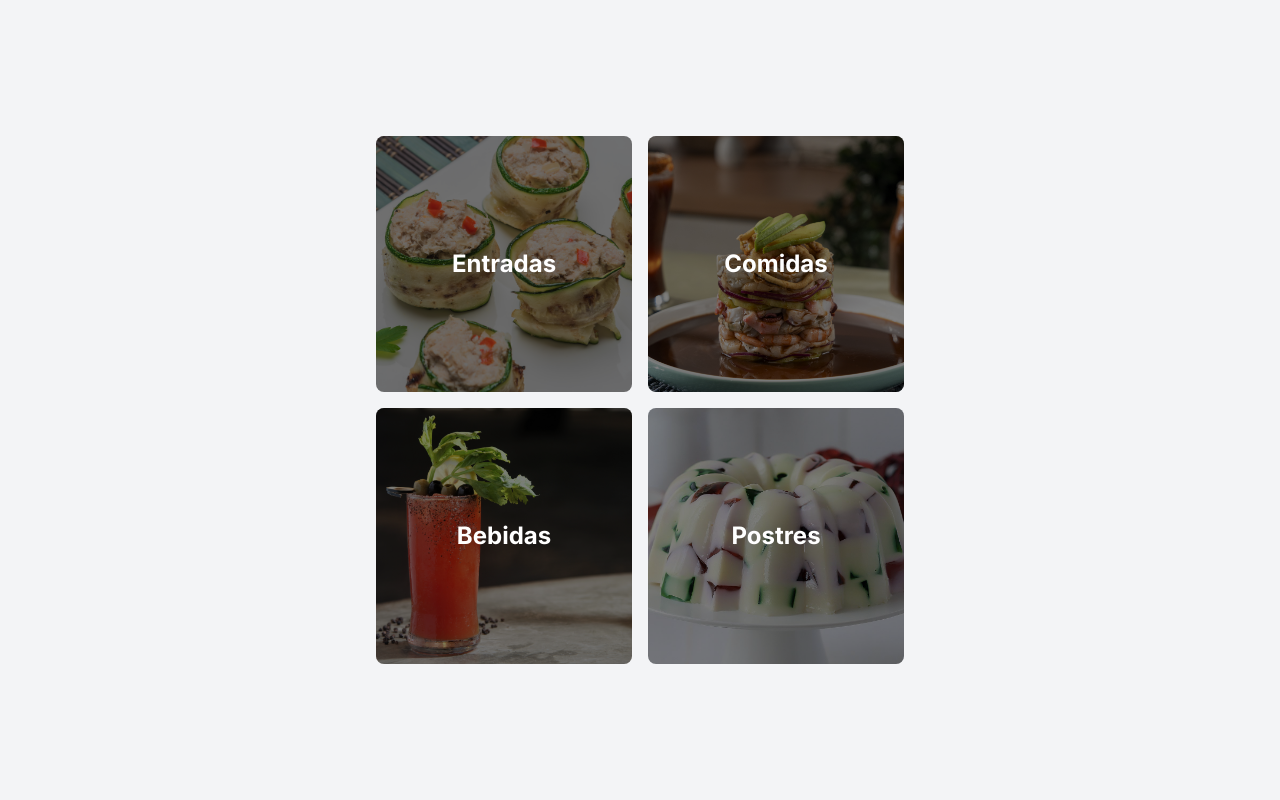
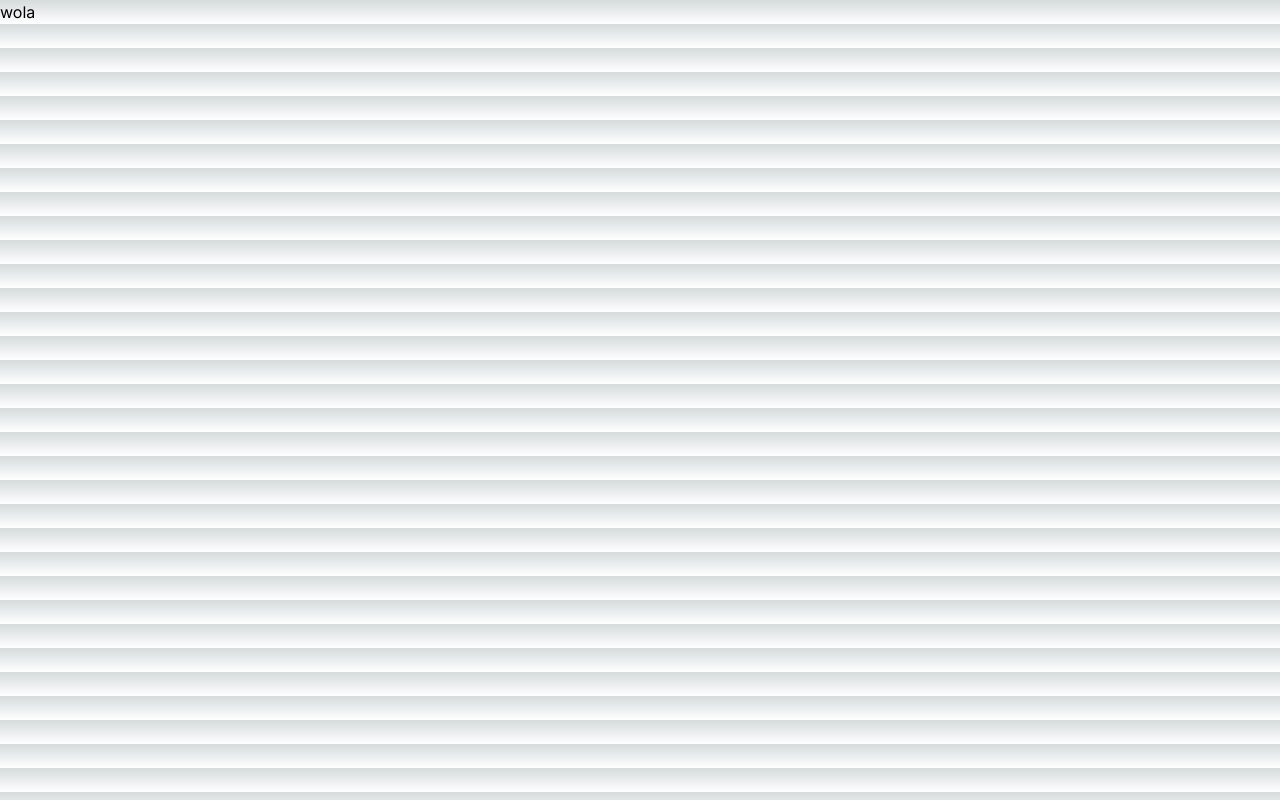
Before and after one commit to MangelMillan/menuQR, a Next.js app: page / in a window 1280 px wide. Built offline with nearby package versions, Linux system fonts and the light colour scheme.

Commit message:
Refactor menu pages to use functional components

```diff
--- a/app/(menu)/bebidas/page.tsx
+++ b/app/(menu)/bebidas/page.tsx
@@ -1,9 +1,5 @@
-"use client";
+const bebidas: React.FC = () => {
+  return <div>wola</div>;
+};
 
-import React from "react";
-
-export default class Page extends React.Component {
-  render() {
-    return <p>Hello world</p>;
-  }
-}
+export default bebidas;
--- a/app/(menu)/comidas/page.tsx
+++ b/app/(menu)/comidas/page.tsx
@@ -1,9 +1,5 @@
-"use client";
+const comidas: React.FC = () => {
+  return <div>wola</div>;
+};
 
-import React from "react";
-
-export default class Page extends React.Component {
-  render() {
-    return <p>Hello world</p>;
-  }
-}
+export default comidas;
--- a/app/(menu)/entradas/page.tsx
+++ b/app/(menu)/entradas/page.tsx
@@ -1,9 +1,5 @@
-"use client";
+const entradas: React.FC = () => {
+  return <div>wola</div>;
+};
 
-import React from "react";
-
-export default class Page extends React.Component {
-  render() {
-    return <p>Hello world</p>;
-  }
-}
+export default entradas;
--- a/app/(menu)/layout.tsx
+++ b/app/(menu)/layout.tsx
@@ -5,32 +5,24 @@ import Logo from "../../public/ZarandeadoLogo.svg";
 
 export default function MenuLayout({ children }: { children: ReactNode }) {
   return (
-    <body>
-      <div className="absolute inset-0 overflow-hidden">
+    <div className="relative min-h-screen">
       <Image
         src={BackgroundImage}
         alt="background image"
         priority
-          quality="100"
-          className="object-cover"
-          style={{
-            position: "fixed",
-            top: 0,
-            left: 0,
-            width: "300vw",
-            height: "300vh",
-          }}
+        className="fixed inset-0 object-cover w-full h-full"
       />
-        <Image
-          src={Logo}
-          alt="Logo"
-          className="absolute left-4 top-4 object-contain md:left-10 md:top shadow-2xl"
-          width={120}
-          height={120}
-          priority
-        />
-        {children}
+      <header className="bg-[#27649C] fixed w-full z-10">
+        <div className="max-w-7xl mx-auto px-4 sm:px-6 lg:px-8 h-16 flex items-center">
+          <div className="flex-shrink-0">
+            <a href="menu">
+              <Image src={Logo} alt="Logo" width={120} height={120} priority />
+            </a>
           </div>
-    </body>
+        </div>
+      </header>
+
+      <main className="relative pt-24">{children}</main>
+    </div>
   );
 }
--- a/app/(menu)/menu/page.tsx
+++ b/app/(menu)/menu/page.tsx
@@ -2,19 +2,23 @@ import ImageWithText from "@/components/ImageWithText";
 
 const Home: React.FC = () => {
   return (
-    <div className="flex items-center justify-center min-h-screen bg-gray-100 p-4">
+    <div className="flex items-center justify-center min-h-screen ">
       <div className="grid grid-cols-1 gap-4 sm:grid-cols-2 lg:grid-cols-2">
         <ImageWithText
           imageUrl="/entradas.jpg"
           text="Entradas"
-          linkUrl="/page1"
+          linkUrl="/entradas"
         />
-        <ImageWithText imageUrl="/faro.jpg" text="Comidas" linkUrl="/page2" />
-        <ImageWithText imageUrl="/bloody.jpg" text="Bebidas" linkUrl="/page3" />
+        <ImageWithText imageUrl="/faro.jpg" text="Comidas" linkUrl="/comidas" />
+        <ImageWithText
+          imageUrl="/bloody.jpg"
+          text="Bebidas"
+          linkUrl="/bebidas"
+        />
         <ImageWithText
           imageUrl="/postres.jpg"
           text="Postres"
-          linkUrl="/page4"
+          linkUrl="/postres"
         />
       </div>
     </div>
--- a/app/(menu)/postres/page.tsx
+++ b/app/(menu)/postres/page.tsx
@@ -1,9 +1,5 @@
-"use client";
+const postres: React.FC = () => {
+  return <div>wola</div>;
+};
 
-import React from "react";
-
-export default class Page extends React.Component {
-  render() {
-    return <p>Hello world</p>;
-  }
-}
+export default postres;
--- a/app/page.tsx
+++ b/app/page.tsx
@@ -1,24 +1,7 @@
 import ImageWithText from "@/components/ImageWithText";
 
 const Home: React.FC = () => {
-  return (
-    <div className="flex items-center justify-center min-h-screen bg-gray-100 p-4">
-      <div className="grid grid-cols-1 gap-4 sm:grid-cols-2 lg:grid-cols-2">
-        <ImageWithText
-          imageUrl="/entradas.jpg"
-          text="Entradas"
-          linkUrl="/page1"
-        />
-        <ImageWithText imageUrl="/faro.jpg" text="Comidas" linkUrl="/page2" />
-        <ImageWithText imageUrl="/bloody.jpg" text="Bebidas" linkUrl="/page3" />
-        <ImageWithText
-          imageUrl="/postres.jpg"
-          text="Postres"
-          linkUrl="/page4"
-        />
-      </div>
-    </div>
-  );
+  return <div>wola</div>;
 };
 
 export default Home;
--- a/components/ImageWithText.tsx
+++ b/components/ImageWithText.tsx
@@ -1,5 +1,5 @@
-import Image from 'next/image';
-import { FC } from 'react';
+import Image from "next/image";
+import { FC } from "react";
 
 interface ImageWithTextProps {
   imageUrl: string;
@@ -9,15 +9,22 @@ interface ImageWithTextProps {
 
 const ImageWithText: FC<ImageWithTextProps> = ({ imageUrl, text, linkUrl }) => {
   return (
-    <a href={linkUrl} className="relative block w-full h-64 sm:w-64">
-      <Image
-        src={imageUrl}
-        alt="background image"
-        fill
-        className="rounded-lg object-cover"
-      />
-      <div className="absolute inset-0 bg-black bg-opacity-50 rounded-lg flex items-center justify-center">
-        <h1 className="text-white text-2xl font-bold">{text}</h1>
+    <a
+      href={linkUrl}
+      className="relative block w-60 h-60 sm:w-64 sm:h-64 md:w-70 md:h-70 lg:w-80 lg:h-80 overflow-hidden rounded-lg hover:z-10"
+    >
+      <div className="relative h-full w-full">
+        <Image
+          src={imageUrl}
+          alt="background image"
+          fill
+          className="rounded-lg object-cover transition-all duration-300  saturate-[70%] hover:saturate-200 hover:scale-110"
+        />
+      </div>
+      <div className="absolute inset-0 bg-black bg-opacity-50 rounded-lg flex items-center justify-center pointer-events-none">
+        <h1 className="text-white text-lg sm:text-xl md:text-2xl lg:text-3xl font-bold text-center">
+          {text}
+        </h1>
       </div>
     </a>
   );
```
Also changed, not shown: 1 other file (tests, documents, lock files or other folders). Lines whose indentation alone changed are shown as unchanged.
